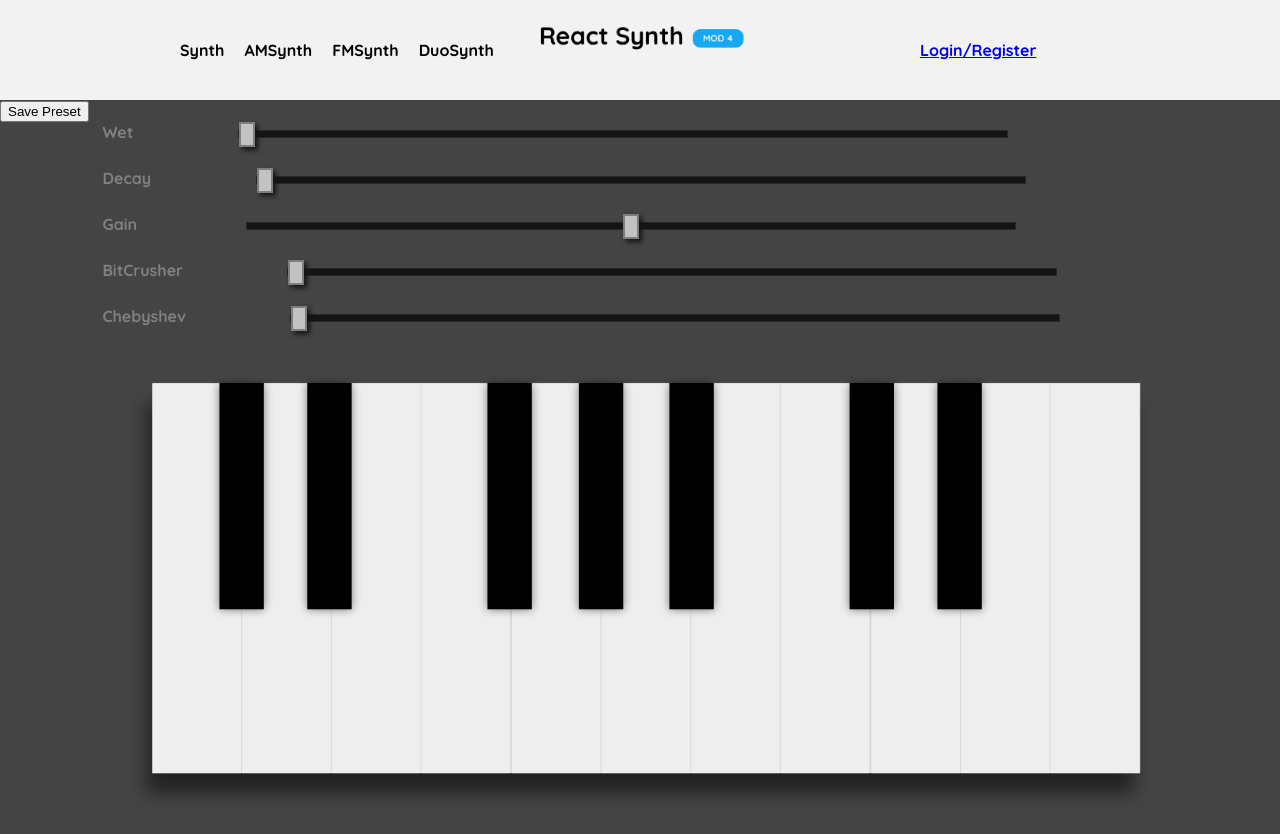
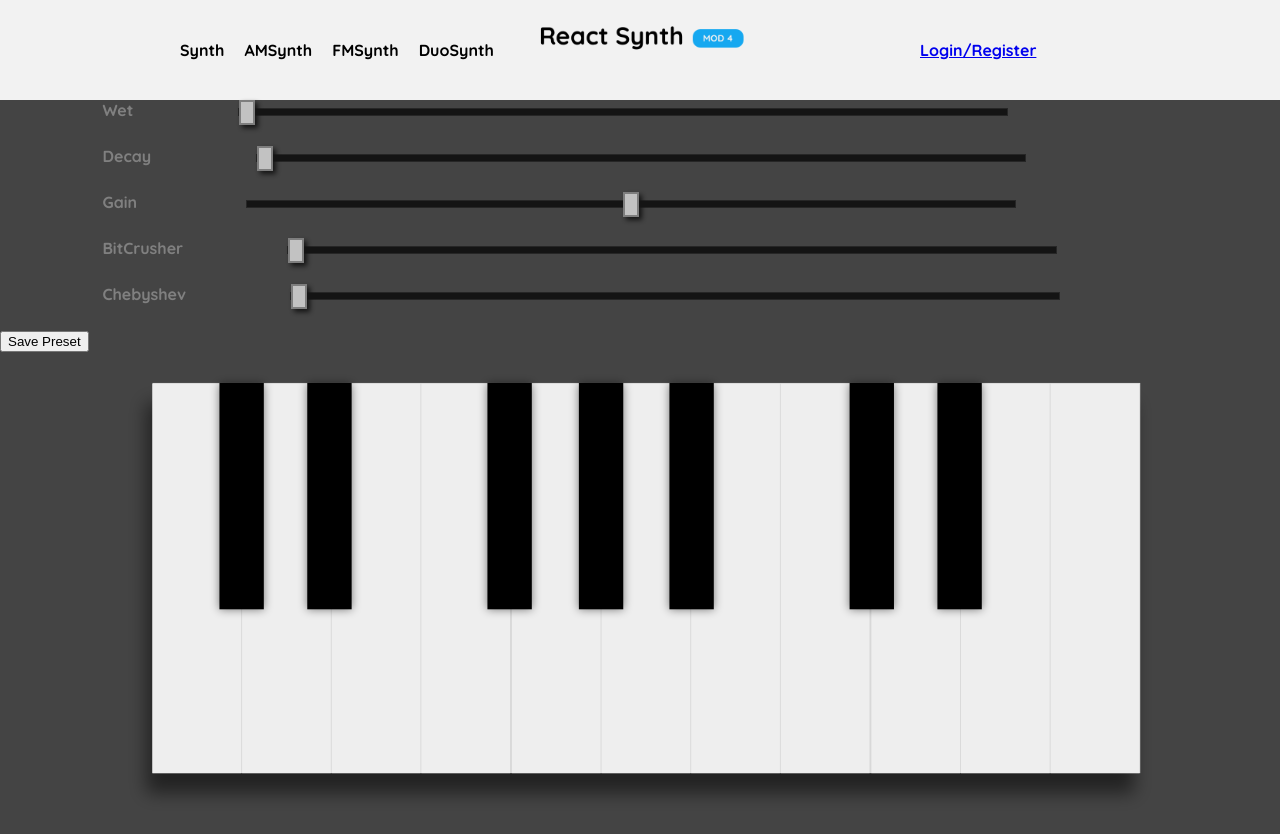
Before and after one commit to maxcroy1/react-synth, a React (Create React App) app: page / in a window 1280 px wide. Built offline with nearby package versions, Linux system fonts and the light colour scheme.

Commit message:
save presets

```diff
--- a/src/containers/Effects.js
+++ b/src/containers/Effects.js
@@ -40,7 +40,6 @@ export default class Effects extends React.Component{
         return(
 
             <div className="slideContainer">
-                <button onClick={() => this.handlePreset(this.props)}>Save Preset</button>
                 <div>
                     <label>Wet</label>
                     <input type="range" min="0" max="1" step="0.1" value={this.props.reverb.wet} className="slider" id="reverbWet" onChange={this.props.wetSlider}></input>
@@ -59,6 +58,8 @@ export default class Effects extends React.Component{
                     <label>Chebyshev</label>
                     <input type="range" min="1" max="100" step="1" value={this.props.chebyshev} className="slider" id="Chebyshev" onChange={this.props.chebySlider}></input>
                 </div>
+                <button onClick={() => this.handlePreset(this.props)}>Save Preset</button>
+
             </div>
         )
     }
```
